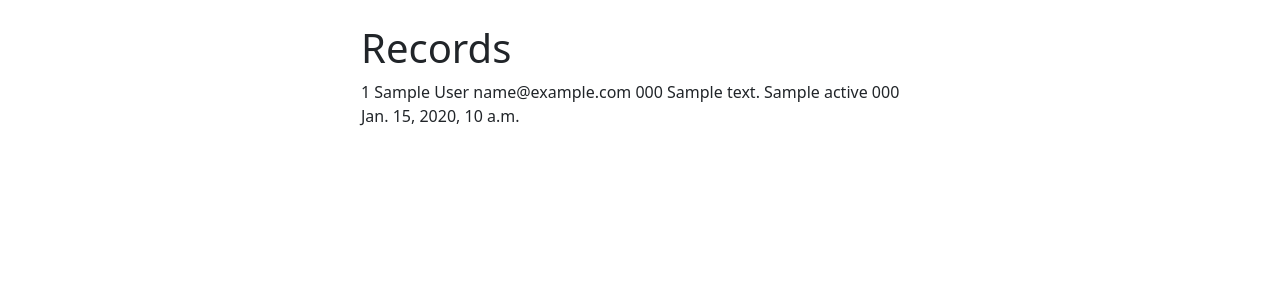
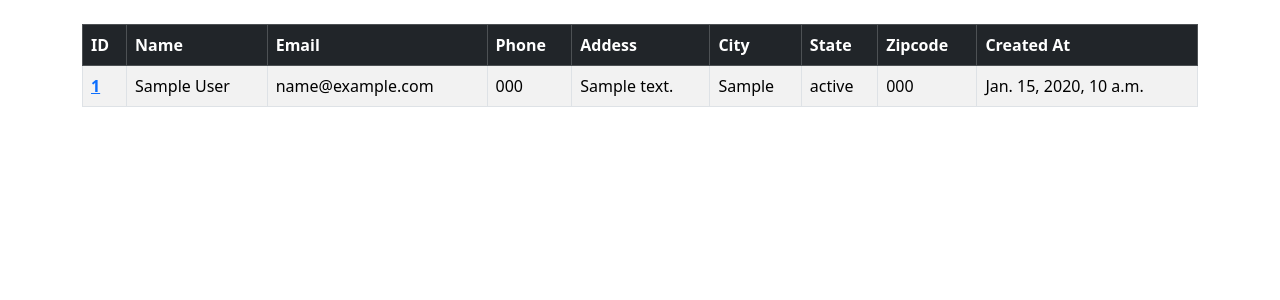
Before and after one commit to thiago-freitas-tavares/django-crm, a Django app: page / in a window 1280 px wide. Shown: the part 56-356 px from the top of the page. Run offline with Django 4.2, Linux system fonts and the light colour scheme; a user stored in the database is signed in; tables that the repository leaves empty hold one stand-in row (values such as "Sample post").

Commit message:
records on table and individual records

```diff
--- a/website/templates/index.html
+++ b/website/templates/index.html
@@ -1,24 +1,41 @@
 {% extends 'base.html' %}
 
 {% block content %}
-<div class="col-md-6 offset-md-3">
   {% if user.is_authenticated %}
-    <h1>Records</h1>
+    <table class="table table-striped table-hover table-bordered">
+      <thead class="table-dark">
+        <tr>
+          <th scope="col">ID</th>
+          <th scope="col">Name</th>
+          <th scope="col">Email</th>
+          <th scope="col">Phone</th>
+          <th scope="col">Addess</th>
+          <th scope="col">City</th>
+          <th scope="col">State</th>
+          <th scope="col">Zipcode</th>
+          <th scope="col">Created At</th>
+        </tr>
+      </thead>
+      <tbody>
         {% if records %}
         {% for record in records %}
-        {{ record.id }}
-        {{ record.first_name }}
-        {{ record.last_name }}
-        {{ record.email }}
-        {{ record.phone }}
-        {{ record.address }}
-        {{ record.city }}
-        {{ record.state }}
-        {{ record.zipcode }}
-        {{ record.created_at }}<br/>
+          <tr>
+            <th><a href="{% url 'record' record.id %}">{{ record.id }}</a></th>
+            <td>{{ record.first_name }} {{ record.last_name }}</td>
+            <td>{{ record.email }}</td>
+            <td>{{ record.phone }}</td>
+            <td>{{ record.address }}</td>
+            <td>{{ record.city }}</td>
+            <td>{{ record.state }}</td>
+            <td>{{ record.zipcode }}</td>
+            <td>{{ record.created_at }}</td>
+          </tr>
         {% endfor %}
       {% endif %}
+      </tbody>
+    </table>
   {% else %}
+  <div class="col-md-6 offset-md-3">
     <h1>Login</h1>
     <br/>
     <form method="POST" action="{% url 'home' %}">
--- a/website/urls.py
+++ b/website/urls.py
@@ -5,4 +5,5 @@ urlpatterns = [
     path('', views.index, name='home'),
     path('logout/', views.logout_user, name='logout'),
     path('register/', views.register_user, name='register'),
+    path('record/<int:pk>', views.customer_record, name='record')
 ]
--- a/website/views.py
+++ b/website/views.py
@@ -43,3 +43,11 @@ def register_user(request):
     form = SignUpForm()
     return render(request, 'register.html', {'form':form})
   return render(request, 'register.html', {'form':form})
+
+def customer_record(request, pk):
+  if request.user.is_authenticated:
+    customer_record = Record.objects.get(id=pk)
+    return render(request, 'record.html', {'customer_record':customer_record})
+  else:
+    messages.success(request, "You must be logged in to view that page.")
+    return redirect('home')
```
Also changed, not shown: website/templates/record.html (added, +17 -0 lines), README.md. Lines whose indentation alone changed are shown as unchanged.
